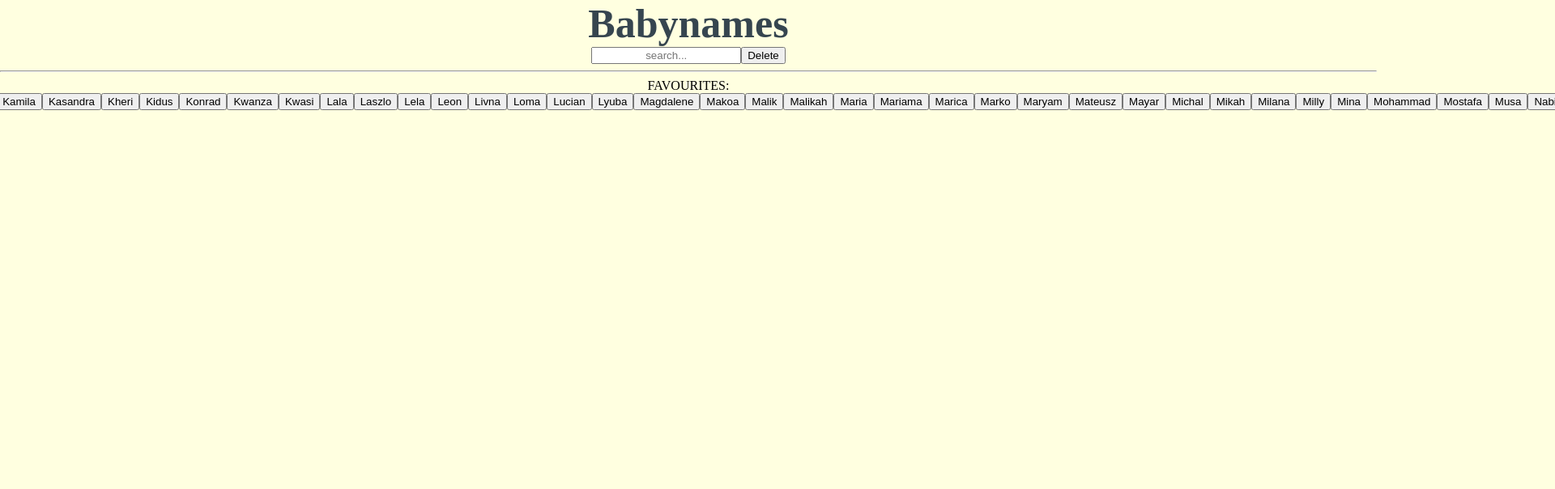
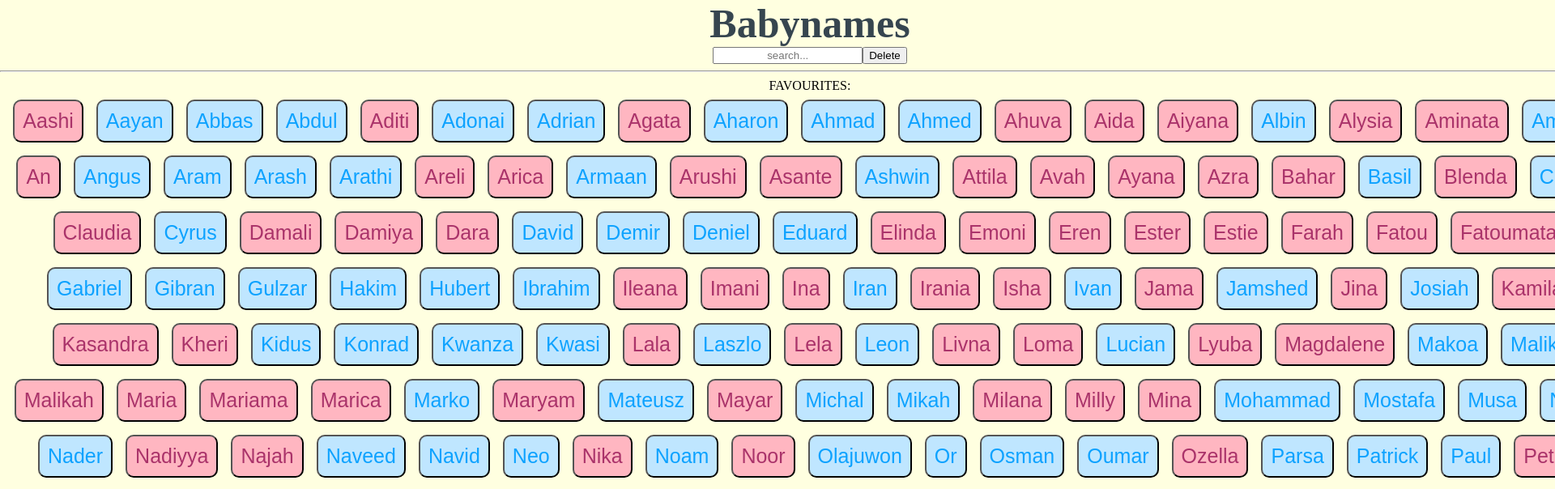
Before and after one commit to christian-2009/baby-names-react, a React (Create React App) app: page / in a window 1280 px wide. Shown: the top 604 px of the page at 81% size, 1920 px wide, since content can reach past the window. Built offline with nearby package versions, Linux system fonts and the light colour scheme.

Commit message:
styled and can add names to favourites that are removed from babynames

```diff
--- a/public/stylesheet.css
+++ b/public/stylesheet.css
@@ -1,30 +1,37 @@
 body {
     margin: 0 auto;
     text-align: center;
-    width: 1700px;
+    width: 2000px;
     background-color: #ffffe0;
 }
 
-.male-style {
-    display:inline-block;
+.babyname {
     font-size: 25px;
     padding: 10px;
     margin: 8px 8px;
-    background-color: #bfe6ff;
     border-radius: 10px;
-    color: #0da2ff
 }
 
-.female-style {
-    display:inline-block;
-    font-size: 25px;
-    padding: 10px;
-    background-color: lightpink;
-    margin: 8px 8px;
-    border-radius: 10px;
-    color: #AA336A
+.m{
+    background-color: #bfe6ff;
+    color: #0da2ff;
 
 }
+
+.f {
+    background-color: lightpink;
+    color: #AA336A;
+
+}
+
+.flex {
+    display: flex;
+    flex-direction: row;
+    flex-wrap: wrap;
+    margin: 0px auto;
+    justify-content: center;
+}
+
 
 .title {
     margin: 0px auto;
@@ -36,12 +43,11 @@ body {
 input {
     text-align: center;
 
+
 }
 
-
-
-.flex {
+/* .delete {
+    margin: 0px;
     display: flex;
-    justify-content: center;
-
-}
+    flex-direction: row;
+} */
--- a/src/components/MainContent.tsx
+++ b/src/components/MainContent.tsx
@@ -25,9 +25,9 @@ export default function MainContent(): JSX.Element {
   });
 
   const favouriteFilteredBabyNames = filteredBabyNames.filter((obj) =>
-    [...favourites].includes(obj))
+    !([...favourites].includes(obj)))
 
-  const babyNames = filteredBabyNames.map((babyObj: BabyInfo) => {
+  const babyNames = favouriteFilteredBabyNames.map((babyObj: BabyInfo) => {
     return (
       <button
         className={"babyname " + babyObj.sex}
```
